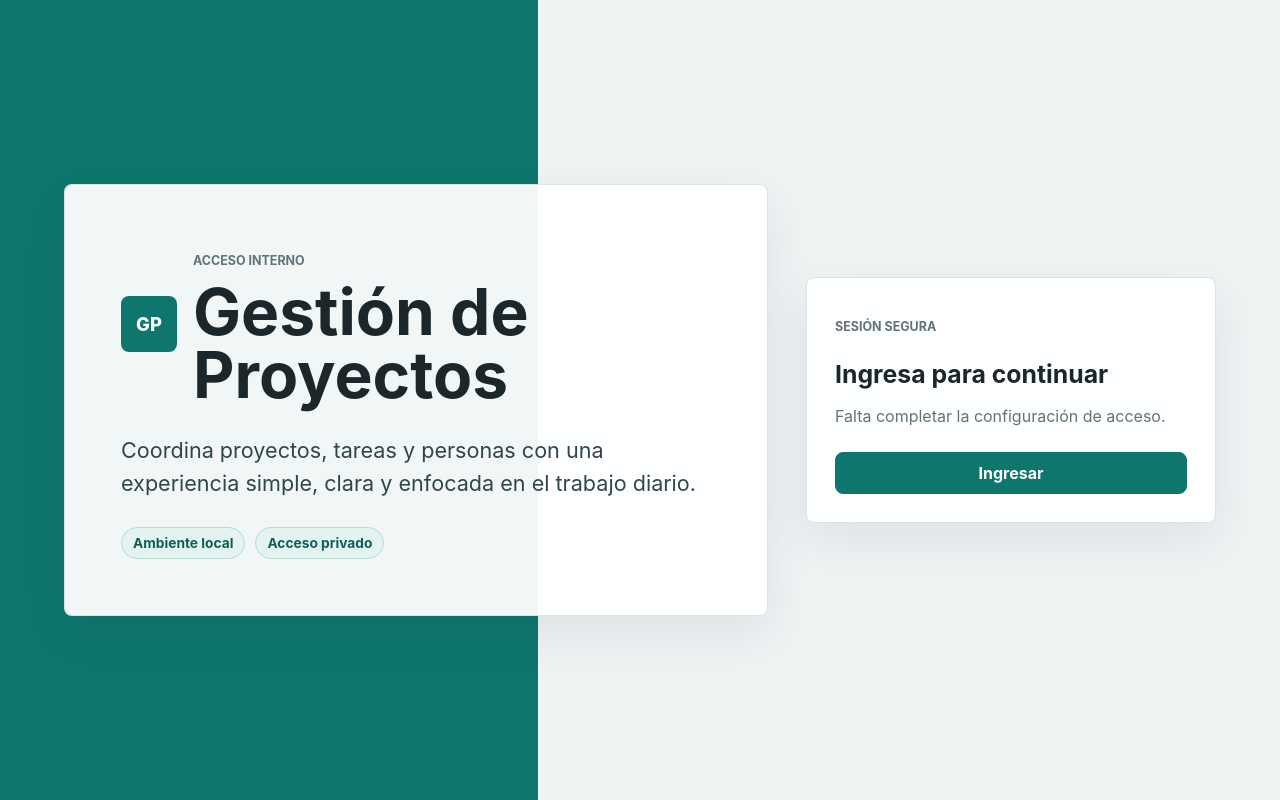
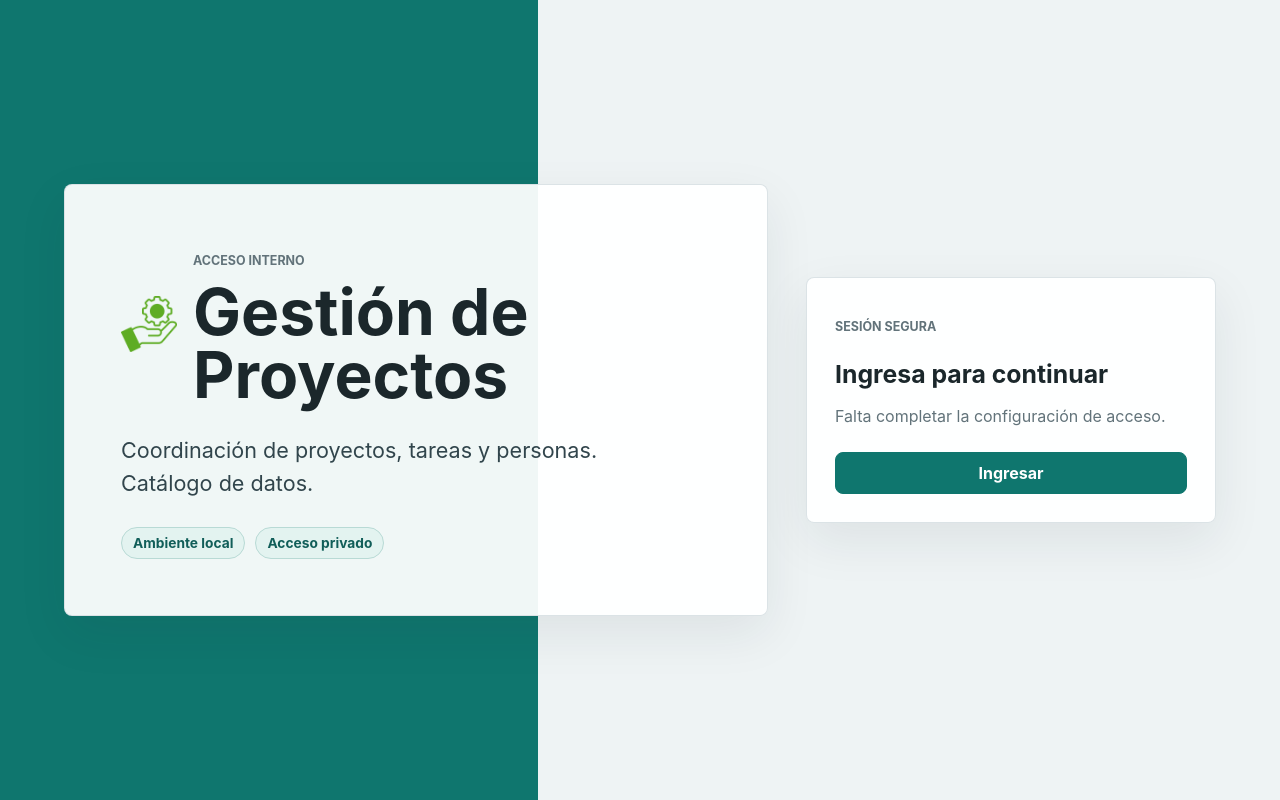
Before and after one commit to DragonSlayerZ3r0/Gestion_Proyectos, an Astro site in the folder frontend/: page / in a window 1280 px wide. Built offline with nearby package versions, Linux system fonts and the light colour scheme; Astro itself is replaced by a stand-in of ours.

Commit message:
feat: add logo image and update branding elements in the login page

```diff
--- a/frontend/src/pages/index.astro
+++ b/frontend/src/pages/index.astro
@@ -9,12 +9,13 @@ const title = "Gestión de Proyectos";
     <meta name="viewport" content="width=device-width, initial-scale=1" />
     <meta name="generator" content={Astro.generator} />
     <title>{title}</title>
+    <link rel="icon" type="image/png" href="/icono_gp.png" />
   </head>
   <body>
     <div id="app" class="shell loginOnly">
       <aside class="sidebar" aria-label="Módulos">
         <div class="brand">
-          <span class="brandMark">GP</span>
+          <img class="brandMark" src="/icono_gp.png" alt="Logo" />
           <div>
             <strong>Gestión</strong>
             <small>Proyectos</small>
@@ -28,13 +29,13 @@ const title = "Gestión de Proyectos";
         <section id="loginLanding" class="loginLanding" aria-labelledby="loginLandingTitle">
           <div class="loginHero">
             <div class="loginBrandBlock">
-              <span class="loginBrandMark">GP</span>
+              <img class="loginBrandMark" src="/icono_gp.png" alt="Logo" />
               <div>
                 <p class="eyebrow">Acceso interno</p>
                 <h1 id="loginLandingTitle">Gestión de Proyectos</h1>
               </div>
             </div>
-            <p class="loginHeroText">Coordina proyectos, tareas y personas con una experiencia simple, clara y enfocada en el trabajo diario.</p>
+            <p class="loginHeroText">Coordinación de proyectos, tareas y personas.<br>Catálogo de datos.</p>
             <div class="loginHeroMeta" aria-label="Información de acceso">
               <span>Ambiente <strong id="loginLandingEnvironment">dev</strong></span>
               <span>Acceso privado</span>
@@ -2326,16 +2327,11 @@ const title = "Gestión de Proyectos";
   }
 
   .loginBrandMark {
-    display: grid;
     width: 56px;
     height: 56px;
     flex: 0 0 auto;
-    place-items: center;
     border-radius: 8px;
-    background: var(--accent);
-    color: #ffffff;
-    font-size: 1.15rem;
-    font-weight: 800;
+    object-fit: cover;
   }
 
   .loginBrandBlock h1 {
@@ -2421,14 +2417,10 @@ const title = "Gestión de Proyectos";
   }
 
   .brandMark {
-    display: grid;
     width: 40px;
     height: 40px;
-    place-items: center;
     border-radius: 8px;
-    background: var(--accent);
-    color: #ffffff;
-    font-weight: 700;
+    object-fit: cover;
   }
 
   .brand strong {
```
Also changed, not shown: frontend/public/icono_gp.png (added).
